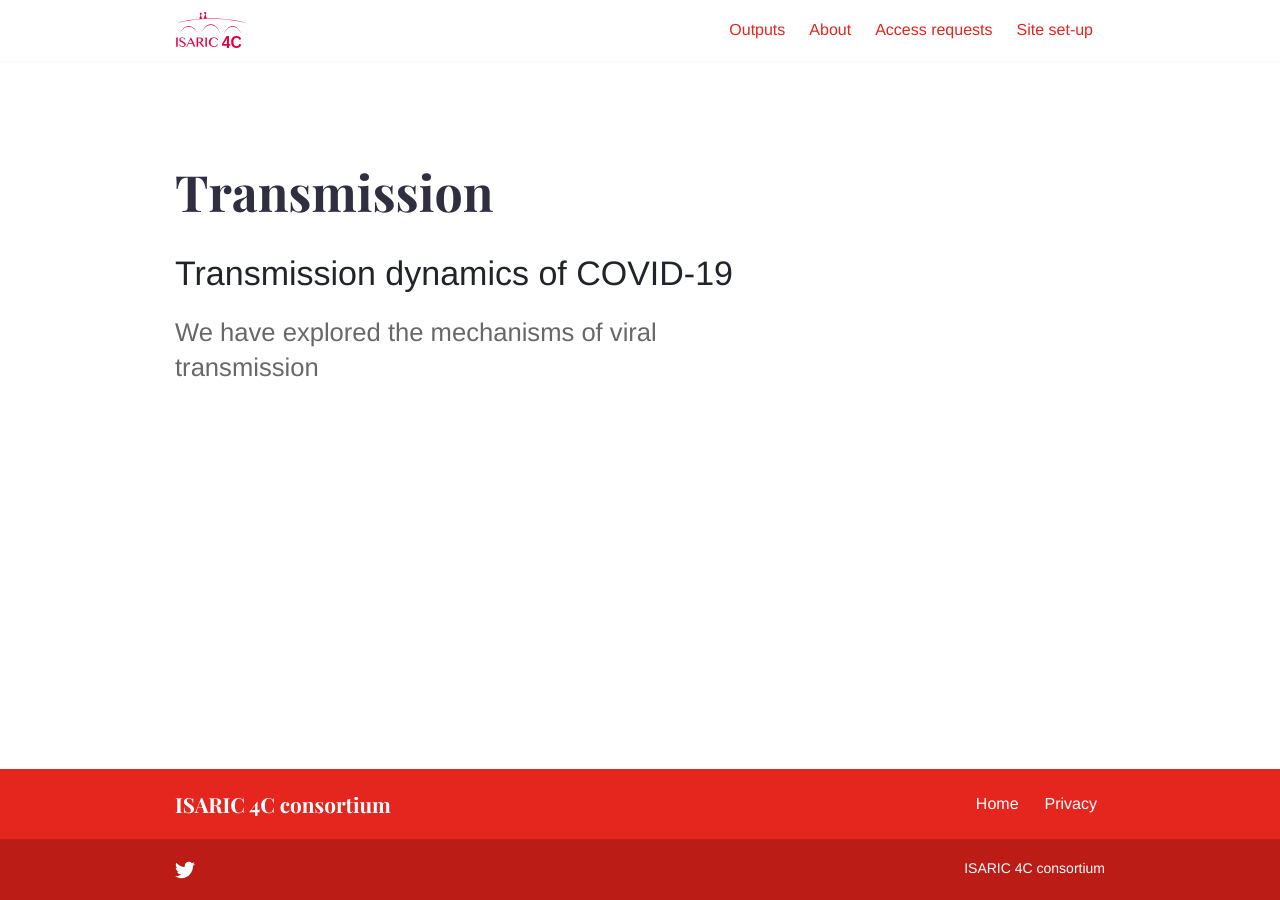
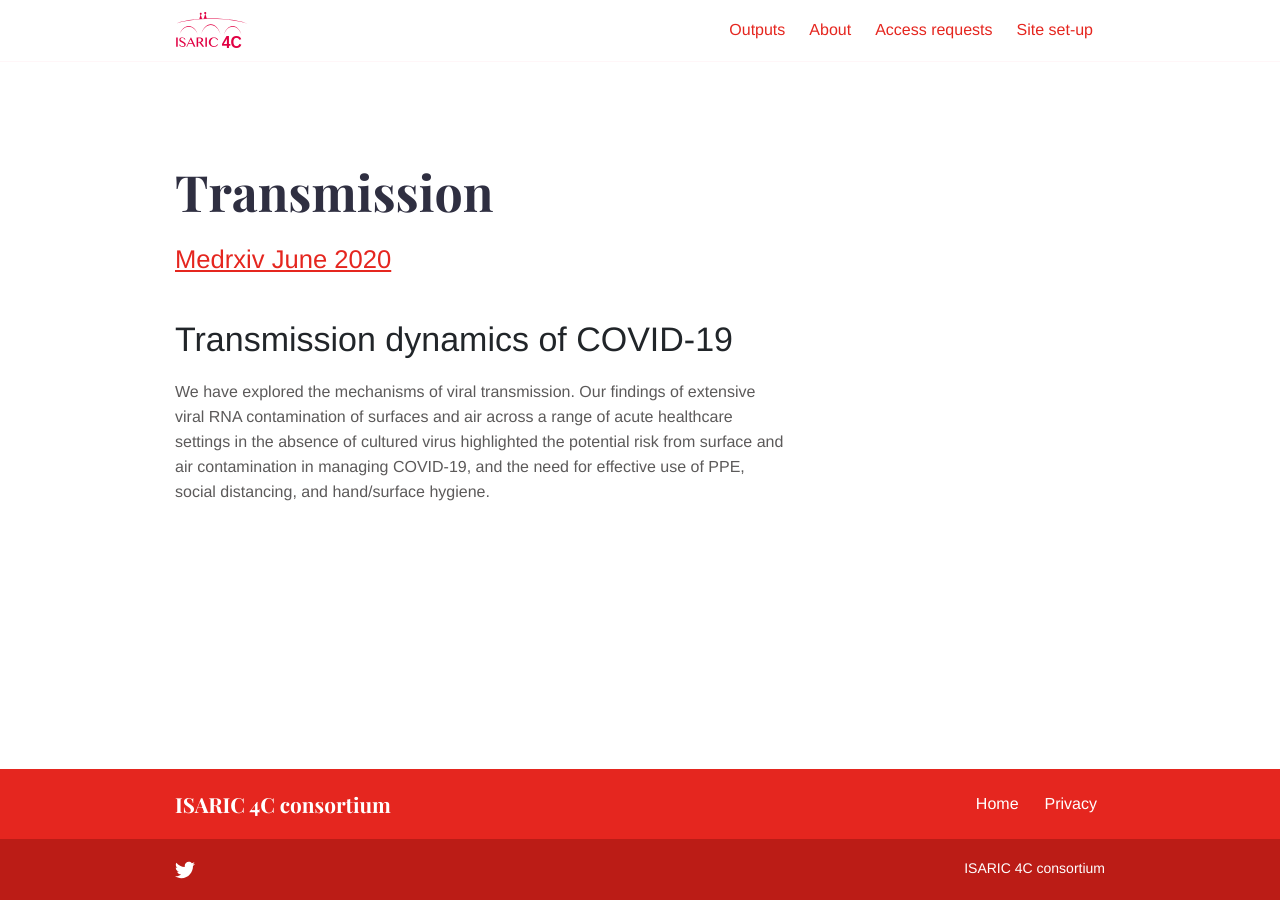
Before and after one commit to isaric4c/isaric4c.github.io, a Jekyll site: the page built from _outputs/transmission.md, in a window 1280 px wide. Built offline with Jekyll 4.4.1, drawn with Linux system fonts in a browser that asks for light colours.

Commit message:
update transmission output

```diff
--- a/_outputs/transmission.md
+++ b/_outputs/transmission.md
@@ -4,6 +4,8 @@
 weight: 20
 ---
 
+[Medrxiv June 2020](https://www.medrxiv.org/content/10.1101/2020.05.24.20110346v2)
+
 # Transmission dynamics of COVID-19
 
-We have explored the mechanisms of viral transmission
+We have explored the mechanisms of viral transmission. Our findings of extensive viral RNA contamination of surfaces and air across a range of acute healthcare settings in the absence of cultured virus highlighted the potential risk from surface and air contamination in managing COVID-19, and the need for effective use of PPE, social distancing, and hand/surface hygiene.
```
